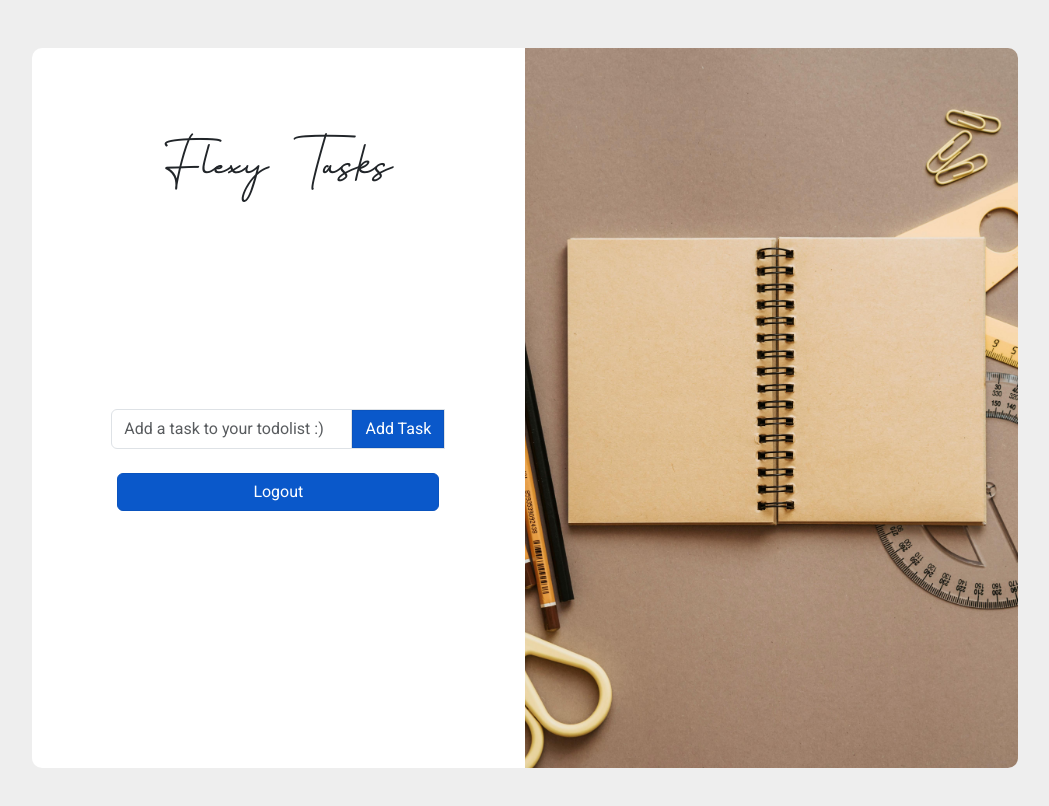
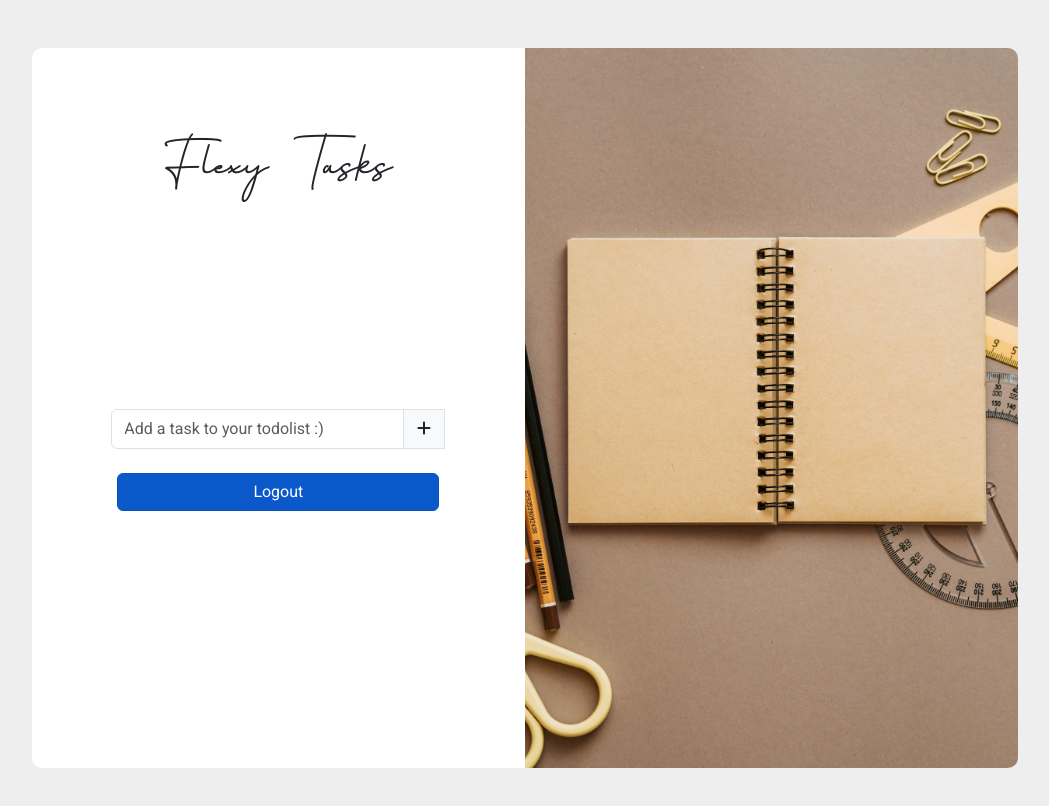
Before and after one commit to Elie-Soued/seniorDev, an Angular app: page /dashboard in a window 1280 px wide. Shown: the top 806 px of the page, without its empty margins (115-1164 px from the left). Built offline with nearby package versions, Linux system fonts and the light colour scheme; no server answers.

Commit message:
moving the logic of adding the task to the taskContainer

```diff
--- a/src/components/taskcontainer/taskcontainer.component.html
+++ b/src/components/taskcontainer/taskcontainer.component.html
@@ -1,5 +1,34 @@
+<form id="loginForm" #loginForm="ngForm" class="d-flex justify-content-center">
+  <div class="input-group mb-3 w-75">
+    <input
+      type="text"
+      class="form-control"
+      name="newTask"
+      id="newTask"
+      placeholder="Add a task to your todolist :)"
+      [(ngModel)]="newTask"
+      #newTaskInput="ngModel"
+    />
+    <div class="input-group-append">
+      <span
+        class="input-group-text"
+        id="basic-addon2"
+        style="border-radius: 0px; padding: 0px"
+      >
+        <button
+          class="btn"
+          style="border-radius: 0px"
+          (click)="addTask()"
+          [disabled]="tasks.length >= 7"
+        >
+          <fa-icon [icon]="add"></fa-icon>
+        </button>
+      </span>
+    </div>
+  </div>
+</form>
+
 @for(task of tasks; track task.id){
-
 <div class="d-flex justify-content-center">
   <div class="input-group mb-3 w-75">
     <div class="w-100">
--- a/src/components/taskcontainer/taskcontainer.component.ts
+++ b/src/components/taskcontainer/taskcontainer.component.ts
@@ -1,17 +1,56 @@
 import { Component, Input } from '@angular/core';
 import { TaskComponent } from '../task/task.component';
+import { FormsModule } from '@angular/forms';
+import { QueryService } from '../../service/query.service';
+import { environment } from '../../environments/environment';
+import { FontAwesomeModule } from '@fortawesome/angular-fontawesome';
+import { faPlus } from '@fortawesome/free-solid-svg-icons';
 
 @Component({
   selector: 'app-taskcontainer',
-  imports: [TaskComponent],
+  imports: [TaskComponent, FormsModule, FontAwesomeModule],
   templateUrl: './taskcontainer.component.html',
 })
 export class TaskcontainerComponent {
+  newTask = '';
+  add = faPlus;
   @Input() tasks!: { content: string; id: number; userID: number }[];
+
+  constructor(private queryService: QueryService) {}
+
+  token = localStorage.getItem('accessToken');
+
+  private URL = environment.URL;
 
   updateTask(tasks: any) {
     this.tasks = tasks;
   }
 
-  checkTask() {}
+  addTask() {
+    this.queryService
+      .post(
+        this.URL,
+
+        {
+          newTask: this.newTask,
+        },
+        {
+          headers: {
+            'Content-Type': 'application/json;charset=utf-8',
+            'Access-Control-Allow-Origin': '*',
+            authorization: this.token,
+          },
+        }
+      )
+      .subscribe({
+        next: (response: any) => {
+          this.tasks = response.tasks;
+        },
+        error: (error: any) => {
+          console.log('error :>> ', error);
+        },
+      });
+
+    this.newTask = '';
+  }
 }
--- a/src/views/dashboard/dashboard.component.html
+++ b/src/views/dashboard/dashboard.component.html
@@ -12,38 +12,6 @@
         <div
           class="d-flex flex-column justify-content-center text-center pt-1 mb-5 pb-1 h-75"
         >
-          <form
-            id="loginForm"
-            #loginForm="ngForm"
-            class="d-flex justify-content-center"
-          >
-            <div class="input-group mb-3 w-75">
-              <input
-                type="text"
-                class="form-control"
-                name="newTask"
-                id="newTask"
-                placeholder="Add a task to your todolist :)"
-                [(ngModel)]="newTask"
-                #newTaskInput="ngModel"
-              />
-              <div class="input-group-append">
-                <span
-                  class="input-group-text"
-                  id="basic-addon2"
-                  style="border-radius: 0px; padding: 0px"
-                >
-                  <button
-                    class="btn btn-primary active"
-                    style="border-radius: 0px"
-                    (click)="addTask()"
-                  >
-                    Add Task
-                  </button>
-                </span>
-              </div>
-            </div>
-          </form>
           <app-taskcontainer [tasks]="tasks"></app-taskcontainer>
           <div class="d-flex justify-content-center p-2">
             <button
--- a/src/views/dashboard/dashboard.component.ts
+++ b/src/views/dashboard/dashboard.component.ts
@@ -4,16 +4,18 @@ import { TaskcontainerComponent } from '../../components/taskcontainer/taskconta
 import { QueryService } from '../../service/query.service';
 import { environment } from '../../environments/environment';
 import { Router } from '@angular/router';
+import { FontAwesomeModule } from '@fortawesome/angular-fontawesome';
+import { faRightFromBracket } from '@fortawesome/free-solid-svg-icons';
 
 @Component({
   selector: 'app-dashboard',
-  imports: [TaskcontainerComponent, FormsModule],
+  imports: [TaskcontainerComponent, FormsModule, FontAwesomeModule],
   templateUrl: './dashboard.component.html',
   providers: [QueryService, Router],
 })
 export class DashboardComponent {
   tasks = [];
-  newTask = '';
+  logoutIcon = faRightFromBracket;
 
   private URL = environment.URL;
 
@@ -22,10 +24,6 @@ export class DashboardComponent {
   token = localStorage.getItem('accessToken');
 
   ngOnInit() {
-    this.getUserTasks();
-  }
-
-  getUserTasks() {
     this.queryService
       .get(this.URL, {
         headers: {
@@ -44,34 +42,6 @@ export class DashboardComponent {
       });
   }
 
-  addTask() {
-    this.queryService
-      .post(
-        this.URL,
-
-        {
-          newTask: this.newTask,
-        },
-        {
-          headers: {
-            'Content-Type': 'application/json;charset=utf-8',
-            'Access-Control-Allow-Origin': '*',
-            authorization: this.token,
-          },
-        }
-      )
-      .subscribe({
-        next: (response: any) => {
-          this.tasks = response.tasks;
-        },
-        error: (error: any) => {
-          console.log('error :>> ', error);
-        },
-      });
-
-    this.newTask = '';
-  }
-
   logout() {
     localStorage.removeItem('accessToken');
     this.router.navigate(['/']);
```
